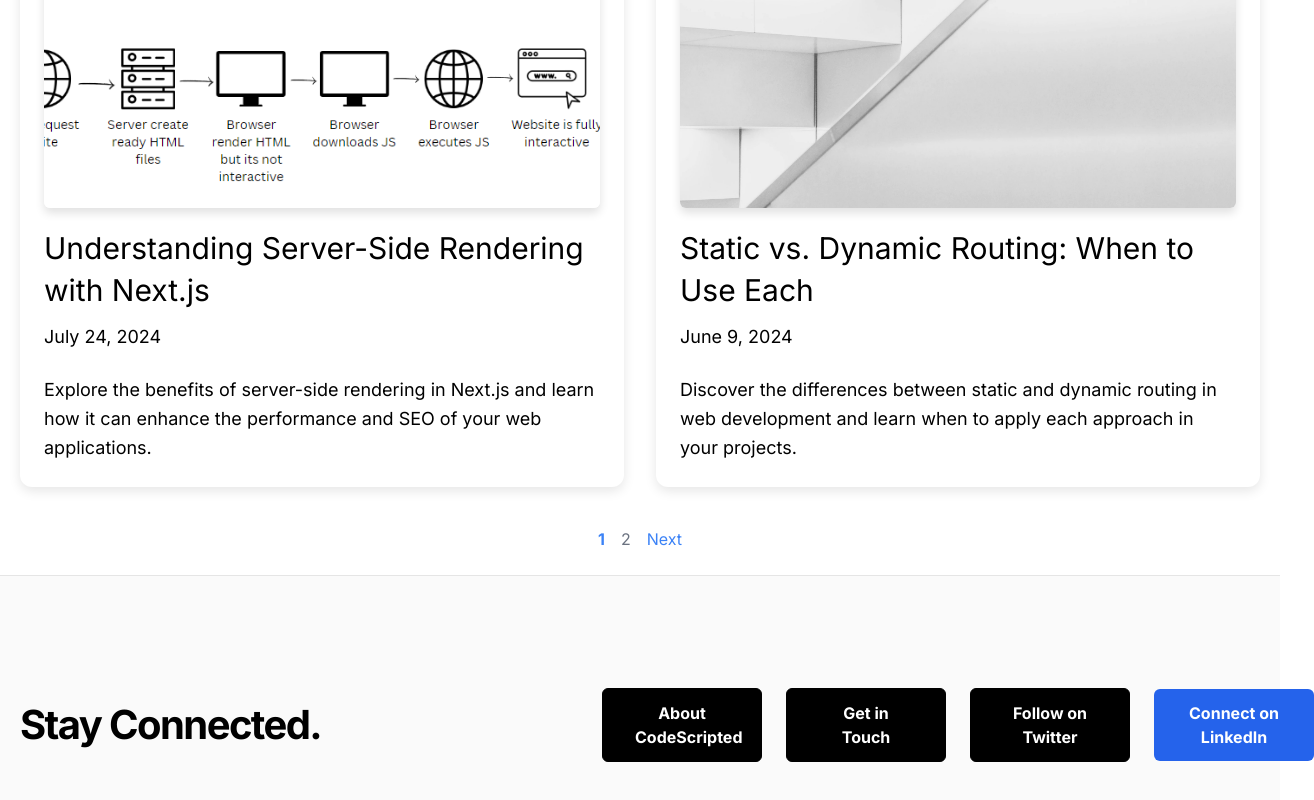
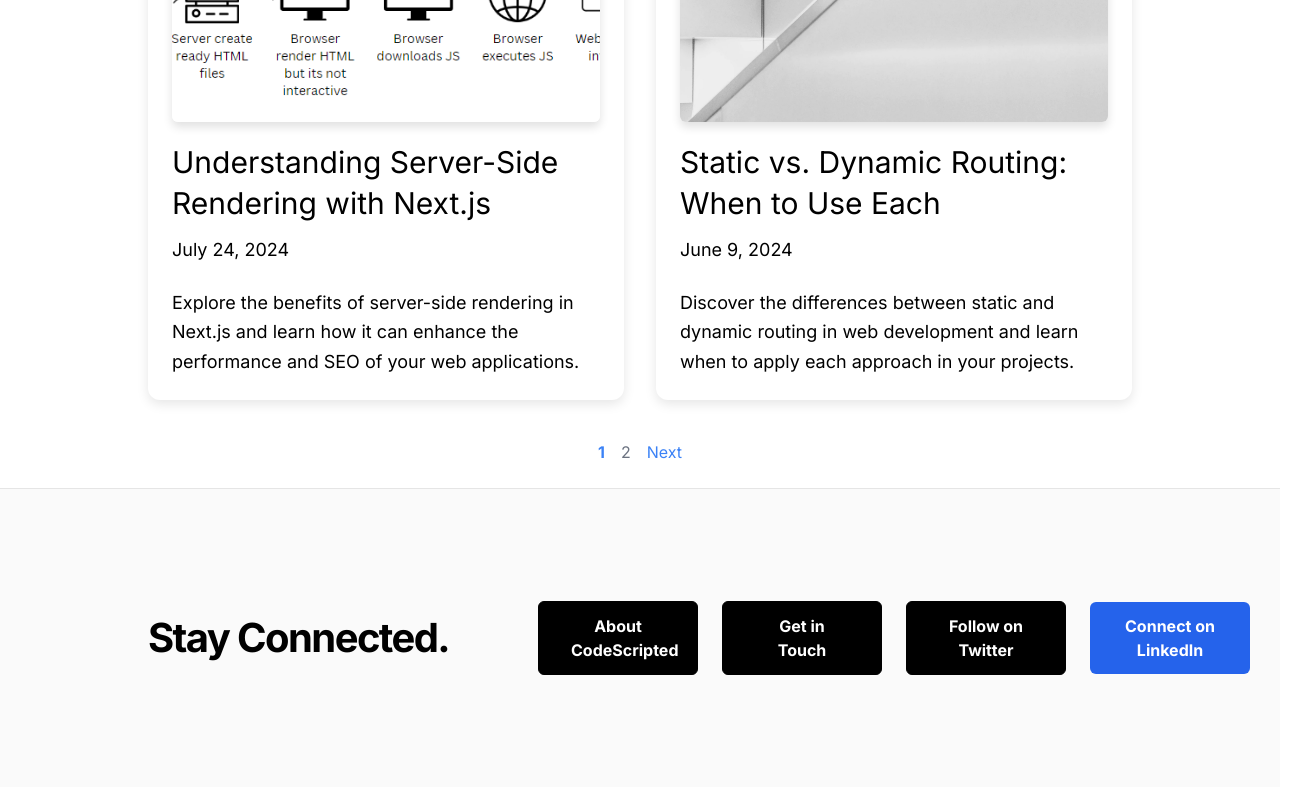
Before and after one commit to aartan/code-scripted, a Next.js app: page / in a window 1280 px wide. Shown: the part 2097-2897 px from the top of the page, 1314 px wide, since content can reach past the window. Built offline with nearby package versions, Linux system fonts and the light colour scheme.

Commit message:
update the layout to restrict max width

```diff
--- a/src/app/_components/container.tsx
+++ b/src/app/_components/container.tsx
@@ -3,7 +3,11 @@ type Props = {
 };
 
 const Container = ({ children }: Props) => {
-  return <div className="container mx-auto px-5">{children}</div>;
+  return (
+      <div className="container mx-auto px-5 max-w-screen-lg">
+        {children}
+      </div>
+  );
 };
 
 export default Container;
```
